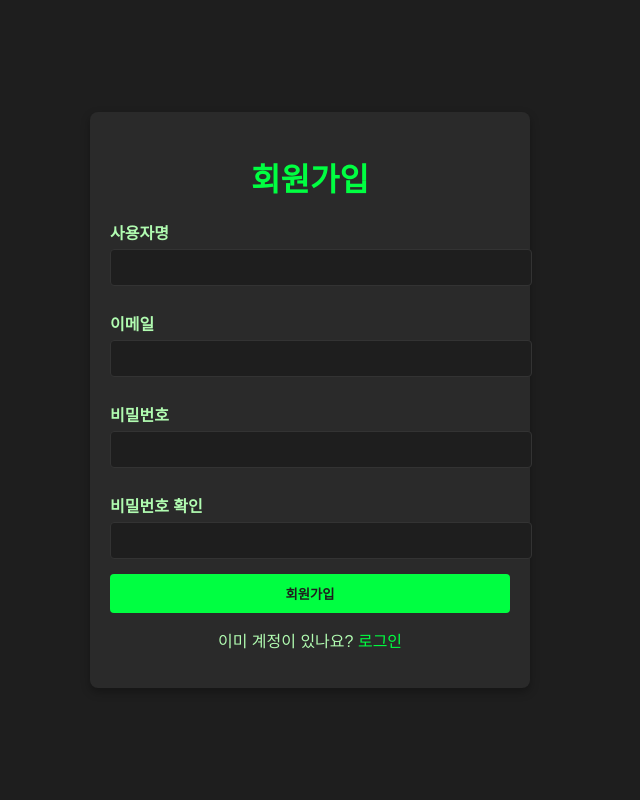
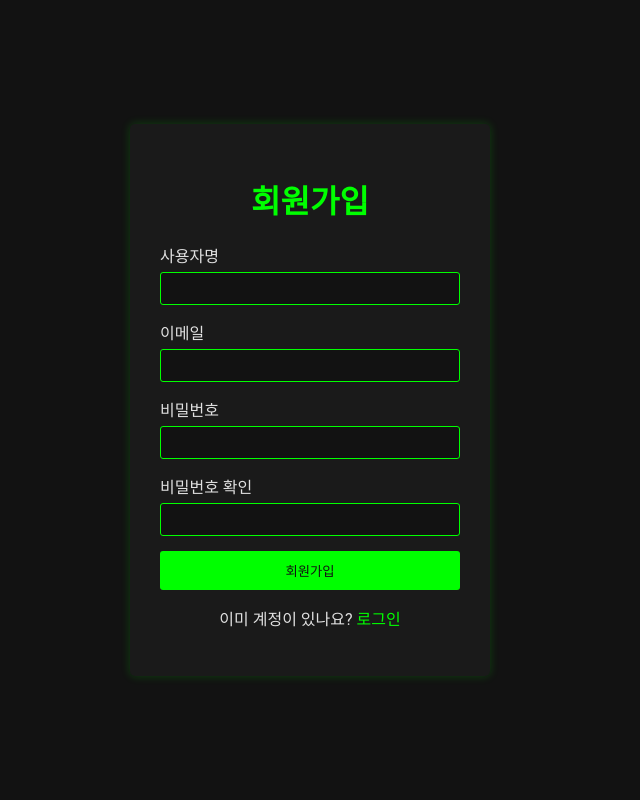
Before and after one commit to Myyoung0/KnockOn_web, a PHP site: page /register.php in a window 1280 px wide. Shown: the whole page, without its empty margins (330-970 px from the left). Run offline with PHP 8.4, Linux system fonts and the light colour scheme.

Commit message:
design: login and register design change

```diff
--- a/css/register.css
+++ b/css/register.css
@@ -1,8 +1,17 @@
+:root {
+    --bg-color: #121212;
+    --text-color: #e0e0e0;
+    --accent-color: #00ff00;
+    --secondary-color: #1a1a1a;
+    --button-color: #00ff00;
+  }
+
   body {
-    font-family: Arial, sans-serif;
-    background-color: #1e1e1e;
-    color: #b1fcb1;
+    background-color: var(--bg-color);
+    color: var(--text-color);
+    font-family: 'Roboto', sans-serif;
     margin: 0;
+    padding: 0;
     display: flex;
     justify-content: center;
     align-items: center;
@@ -10,79 +19,71 @@ body {
   }
 
   .register-container {
-    background-color: #2a2a2a;
-    padding: 20px;
-    border-radius: 8px;
-    width: 100%;
-    max-width: 400px;
-    box-shadow: 0 4px 10px rgba(0, 0, 0, 0.3);
+    background-color: var(--secondary-color);
+    padding: 30px;
+    border-radius: 5px;
+    box-shadow: 0 0 10px rgba(0, 255, 0, 0.2);
+    width: 300px;
+  }
+
+  h1 {
+    color: var(--accent-color);
     text-align: center;
   }
 
-.register-container h1 {
-    color: #00ff41;
-    margin-bottom: 20px;
+  form {
+    display: flex;
+    flex-direction: column;
   }
 
-.register-container label {
-    display: block;
-    margin: 10px 0 5px;
-    text-align: left;
-    font-weight: bold;
+  label {
+    margin-bottom: 5px;
   }
 
-.register-container input {
-    width: 100%;
-    padding: 10px;
+  input[type="text"],
+  input[type="email"],
+  input[type="password"] {
+    padding: 8px;
     margin-bottom: 15px;
-    border: 1px solid #333;
-    border-radius: 4px;
-    background-color: #1e1e1e;
-    color: #b1fcb1;
+    background-color: var(--bg-color);
+    border: 1px solid var(--accent-color);
+    color: var(--text-color);
+    border-radius: 3px;
   }
 
-.register-container button {
-    width: 100%;
+  button {
+    background-color: var(--accent-color);
+    color: var(--bg-color);
+    border: none;
     padding: 10px;
-    background-color: #00ff41;
-    border: none;
-    color: #1e1e1e;
-    font-weight: bold;
+    border-radius: 3px;
     cursor: pointer;
-    border-radius: 4px;
-    transition: background-color 0.3s;
   }
 
-.register-container button:hover {
-    background-color: #33ff66;
+  button:hover {
+    background-color: #00cc00;
   }
 
-.register-container .error-message {
-    background-color: #ff4d4d;
-    color: #fff;
-    padding: 10px;
-    margin-bottom: 15px;
-    border-radius: 4px;
+  .error-message {
+    color: #ff4444;
   }
 
-.register-container .success-message {
-    background-color: #4caf50;
-    color: #fff;
-    padding: 10px;
-    margin-bottom: 15px;
-    border-radius: 4px;
+  .success-message {
+     color: #44ff44;
+     text-align:center;
+     margin-bottom :15 px;
   }
 
-.register-container p {
-    margin-top: 15px;
-    color: #b1fcb1;
+  p {
+     text-align:center;
+     margin-top :15 px;
   }
 
-.register-container a {
-    color: #00ff41;
-    text-decoration: none;
+  a {
+     color :var(--accent-color);
+     text-decoration:none;
   }
 
-.register-container a:hover {
-    text-decoration: underline;
+  a:hover {
+     text-decoration :underline;
   }
--- a/css/write_post.css
+++ b/css/write_post.css
@@ -1,4 +1,3 @@
-/* 전역 스타일 */
 body {
     background-color: #1e1e1e;
     color: #b1fcb1;
@@ -22,7 +21,6 @@ h1 {
     margin-bottom: 20px;
 }
 
-/* 알림 메시지 */
 .alert {
     padding: 10px;
     margin-bottom: 15px;
@@ -41,7 +39,6 @@ h1 {
     color: #fff;
 }
 
-/* 폼 스타일 */
 .write-form {
     display: flex;
     flex-direction: column;
@@ -74,7 +71,6 @@ input:focus, select:focus, textarea:focus {
     box-shadow: 0 0 5px #00ff41;
 }
 
-/* 버튼 스타일 */
 .btn {
     padding: 10px 15px;
     border: none;
--- a/register.php
+++ b/register.php
@@ -13,7 +13,7 @@ if ($_SERVER['REQUEST_METHOD'] === 'POST') {
 
     // 필수 입력값 검증
     if (empty($username) || empty($email) || empty($password) || empty($confirm_password)) {
-        $error = '모든 필드를 입력해야 합니다.';
+        $error = '모든 필드를 입력하세요.';
     } elseif (!filter_var($email, FILTER_VALIDATE_EMAIL)) {
         $error = '유효한 이메일 주소를 입력하세요.';
     } elseif ($password !== $confirm_password) {
```
Also changed, not shown: css/login.css (+68 -66 lines). Lines whose indentation alone changed are shown as unchanged.
